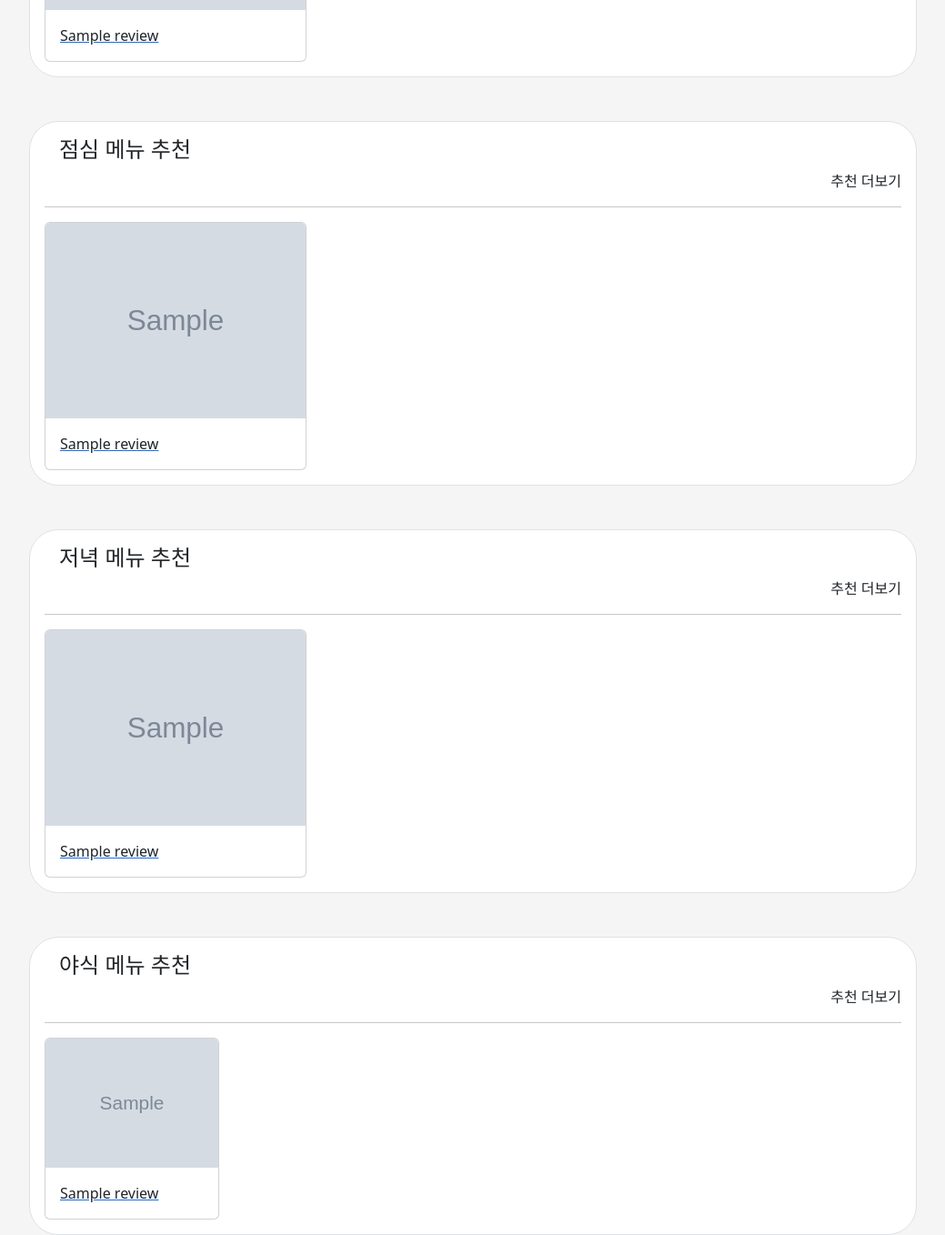
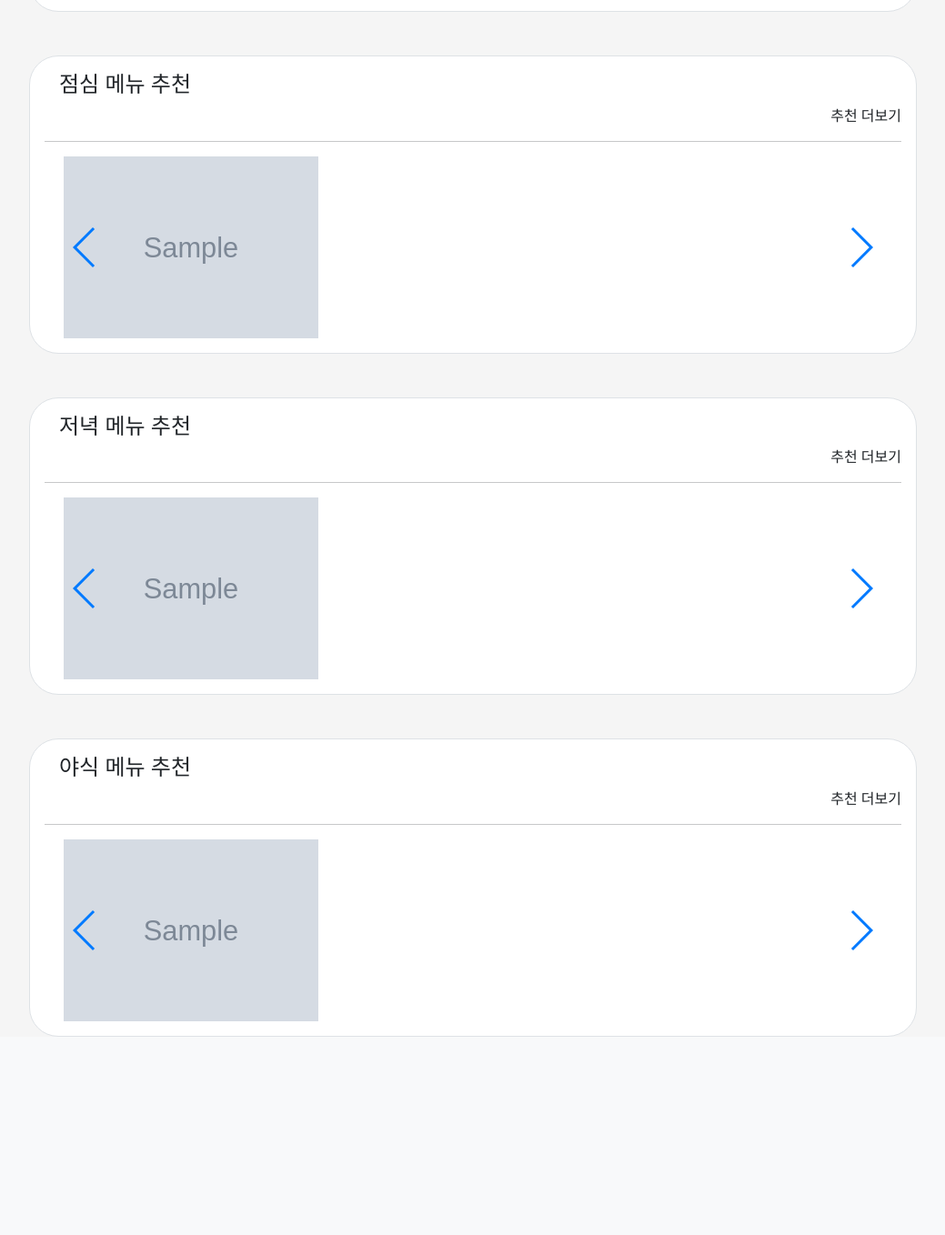
Before and after one commit to sunbongE/Team_1, a Django app: page /reviews/ in a window 1280 px wide. Shown: the part 919-2277 px from the top of the page at 91% size, without its empty margins (120-1159 px from the left). After the commit the page ends 2059 px from the top, so only its background shows below. Run offline with Django 3.2, Linux system fonts and the light colour scheme; tables that the repository leaves empty hold one stand-in row (values such as "Sample post"); grey boxes marked "Sample" are stand-in pictures; some libraries are stand-ins or nearby versions.

Commit message:
1103front

```diff
--- a/accounts/views.py
+++ b/accounts/views.py
@@ -1,6 +1,6 @@
 from django.shortcuts import render,redirect, get_object_or_404
 
-from reviews.models import Review
+from reviews.models import Review, Comment
 from .models import User
 from .forms import CustomUserCreationForm, CustomUserChangeForm
 from django.contrib.auth import login as auth_login
@@ -94,10 +94,12 @@ def update(request):
 def profile(request,user_pk):
 
     person = get_user_model().objects.get(pk=user_pk)
+    comment_list = person.comment_set.all()
     context = {
         'person': person,
         'following': person.followings.order_by('followers')[:3],
         'follower': person.followers.order_by('followings')[:3],
+        'comment_list':comment_list,
     }
     return render(request, 'accounts/profile.html', context)
 
--- a/reviews/templates/reviews/index.html
+++ b/reviews/templates/reviews/index.html
@@ -11,21 +11,22 @@
   <div class="container" style="width: 1000px;">
     <div class="d-flex border border-1 rounded-5 flex-column mt-5 p-3" style="background-color: white;">
       <h4 class="px-3"> 아침 메뉴 추천 </h4> <span class="text-end"> 추천 더보기 </span>
-
       <hr>
-      <div class="d-flex flex-row justify-content-between">
+      <div class="swiper-container" style="width: 900px;">
+        <div class="swiper-wrapper">
           {% for review in reviews %}
+          {% if review.image %}
+          <div class="swiper-slide">
             <a href="{% url 'reviews:detail' review.pk %}">
-            <div class="card" style='width:18rem;'>
-              {% if review.image %}
-                <img src="{{ review.image.url }}" alt="{{review.image}}" class='card-img-top'>
+              <img src="{{review.image.url}}">
+            </a>
+          </div>
           {% endif %}
-              <div class="card-body">
-                {{review.store_name}}
+          {% endfor %}
         </div>
-            </div>
-          </a>
-        {% endfor %}
+        <!-- 네비게이션 -->
+        <div class="swiper-button-next"></div><!-- 다음 버튼 (오른쪽에 있는 버튼) -->
+        <div class="swiper-button-prev"></div><!-- 이전 버튼 -->
       </div>
     </div>
   </div>
@@ -33,19 +34,21 @@
     <div class="d-flex border border-1 rounded-5 flex-column mt-5 p-3" style="background-color: white;">
       <h4 class="px-3"> 점심 메뉴 추천 </h4> <span class="text-end"> 추천 더보기 </span>
       <hr>
-      <div class="d-flex flex-row justify-content-between">
+      <div class="swiper-container" style="width: 900px;">
+        <div class="swiper-wrapper">
           {% for review in reviews %}
+          {% if review.image %}
+          <div class="swiper-slide">
             <a href="{% url 'reviews:detail' review.pk %}">
-          <div class="card" style='width:18rem;'>
-            {% if review.image %}
-            <img src="{{ review.image.url }}" alt="{{review.image}}" class='card-img-top'>
+              <img src="{{review.image.url}}">
+            </a>
+          </div>
           {% endif %}
-            <div class="card-body">
-              {{review.store_name}}
+          {% endfor %}
         </div>
-          </div>
-        </a>
-      {% endfor %}
+        <!-- 네비게이션 -->
+        <div class="swiper-button-next"></div><!-- 다음 버튼 (오른쪽에 있는 버튼) -->
+        <div class="swiper-button-prev"></div><!-- 이전 버튼 -->
       </div>
     </div>
   </div>
@@ -53,19 +56,21 @@
     <div class="d-flex border border-1 rounded-5 flex-column mt-5 p-3" style="background-color: white;">
       <h4 class="px-3"> 저녁 메뉴 추천 </h4> <span class="text-end"> 추천 더보기 </span>
       <hr>
-      <div class="d-flex flex-row justify-content-between">
+      <div class="swiper-container" style="width: 900px;">
+        <div class="swiper-wrapper">
           {% for review in reviews %}
+          {% if review.image %}
+          <div class="swiper-slide">
             <a href="{% url 'reviews:detail' review.pk %}">
-          <div class="card" style='width:18rem;'>
-            {% if review.image %}
-            <img src="{{ review.image.url }}" alt="{{review.image}}" class='card-img-top'>
+              <img src="{{review.image.url}}">
+            </a>
+          </div>
           {% endif %}
-            <div class="card-body">
-              {{review.store_name}}
+          {% endfor %}
         </div>
-          </div>
-        </a>
-      {% endfor %}
+        <!-- 네비게이션 -->
+        <div class="swiper-button-next"></div><!-- 다음 버튼 (오른쪽에 있는 버튼) -->
+        <div class="swiper-button-prev"></div><!-- 이전 버튼 -->
       </div>
     </div>
   </div>
@@ -73,24 +78,53 @@
     <div class="d-flex border border-1 rounded-5 flex-column mt-5 p-3" style="background-color: white;">
       <h4 class="px-3"> 야식 메뉴 추천 </h4> <span class="text-end"> 추천 더보기 </span>
       <hr>
-      <div class="d-flex flex-row justify-content-between ">
+      <div class="swiper-container" style="width: 900px;">
+        <div class="swiper-wrapper">
           {% for review in reviews %}
+          {% if review.image %}
+          <div class="swiper-slide">
             <a href="{% url 'reviews:detail' review.pk %}">
-          <div class="card" style='width:12rem;'>
-            {% if review.image %}
-            <img src="{{ review.image.url }}" alt="{{review.image}}" class='card-img-top'>
+              <img src="{{review.image.url}}">
+            </a>
+          </div>
           {% endif %}
-            <div class="card-body">
-              {{review.store_name}}
+          {% endfor %}
         </div>
-          </div>
-        </a>
-      {% endfor %}
+        <!-- 네비게이션 -->
+        <div class="swiper-button-next"></div><!-- 다음 버튼 (오른쪽에 있는 버튼) -->
+        <div class="swiper-button-prev"></div><!-- 이전 버튼 -->
       </div>
     </div>
   </div>
+
 
   {% if user.is_authenticated %}
     <a href="{% url 'reviews:create' %}">가게 작성?</a>
   {% endif %}
 {% endblock %}
+
+{% block script %}
+<script>
+  new Swiper('.swiper-container', {
+
+      slidesPerView : 3, // 동시에 보여줄 슬라이드 갯수
+      spaceBetween : 30, // 슬라이드간 간격
+      slidesPerGroup : 3, // 그룹으로 묶을 수, slidesPerView 와 같은 값을 지정하는게 좋음
+
+      // 그룹수가 맞지 않을 경우 빈칸으로 메우기
+      // 3개가 나와야 되는데 1개만 있다면 2개는 빈칸으로 채워서 3개를 만듬
+      loopFillGroupWithBlank : true,
+
+      loop : true, // 무한 반복
+
+      pagination : { // 페이징
+        el : '.swiper-pagination',
+        clickable : true, // 페이징을 클릭하면 해당 영역으로 이동, 필요시 지정해 줘야 기능 작동
+      },
+      navigation : { // 네비게이션
+        nextEl : '.swiper-button-next', // 다음 버튼 클래스명
+        prevEl : '.swiper-button-prev', // 이번 버튼 클래스명
+      },
+  });
+</script>
+{% endblock script%}
--- a/templates/base.html
+++ b/templates/base.html
@@ -30,6 +30,19 @@
 
       main {
         flex: 1;
+      }
+      .swiper-container {
+        height:200px;
+      }
+      .swiper-slide {
+        text-align:center;
+        display:flex; /* 내용을 중앙정렬 하기위해 flex 사용 */
+        align-items:center; /* 위아래 기준 중앙정렬 */
+        justify-content:center; /* 좌우 기준 중앙정렬 */
+      }
+      .swiper-slide img {
+        max-width:100%; /* 이미지 최대너비를 제한, 슬라이드에 이미지가 여러개가 보여질때 필요 */
+        /* 이 예제에서 필요해서 설정했습니다. 상황에따라 다를 수 있습니다. */
       }
     </style>
   </head>
```
Also changed, not shown: accounts/templates/accounts/profile.html (+38 -27 lines), reviews/templates/reviews/detail.html (+23 -13 lines), images/images/1666240777.jpg (added), images/images/FEjyFQLagAADei-.png (added). Lines whose indentation alone changed are shown as unchanged.
